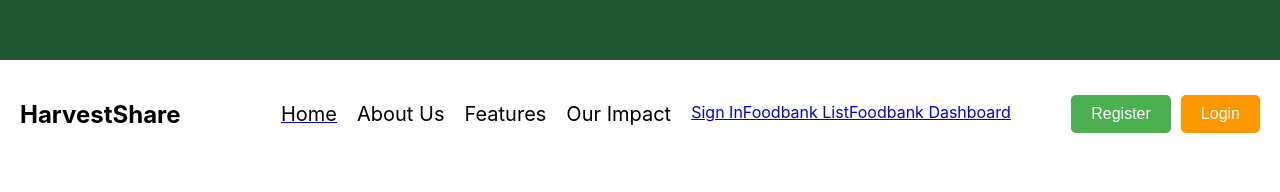
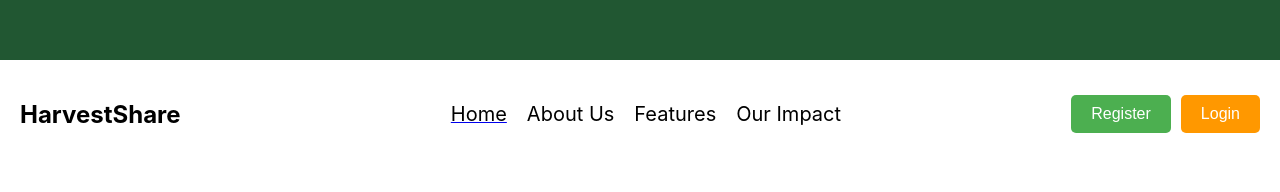
Before and after one commit to Rhoda-NM/harvestapp, a React (Create React App) app in the folder client/: page / in a window 1280 px wide. Shown: the top 192 px of the page. Built offline with nearby package versions, Linux system fonts and the light colour scheme.

Commit message:
updating use context

```diff
--- a/client/src/components/Login.js
+++ b/client/src/components/Login.js
@@ -1,5 +1,6 @@
 import React, { useState } from 'react';
 import { useNavigate } from 'react-router-dom'; // Import useNavigate for navigation
+import { useAuth } from './AuthContext';
 import styled from 'styled-components'
 import Navbar from './Navbar';
 import Footer from './Footer';
@@ -10,6 +11,7 @@
   const [error, setError] = useState('');
   const [message, setMessage] = useState('');
   const navigate = useNavigate(); // Hook for navigation
+  const { setIsLoggedIn } = useAuth();
 
   const handleSubmit = async (event) => {
     event.preventDefault();
@@ -43,6 +45,7 @@
         localStorage.setItem('role', role);
 
         setMessage('Login successful!');
+        setIsLoggedIn(true);
         setError(''); // Clear any previous errors
 
         // Redirect based on user role
@@ -50,7 +53,7 @@
           case 'donor':
             navigate('/donor-dashboard');
             break;
-          case 'foodbank':
+          case 'foodBank':
             navigate('/foodbank-dashboard');
             break;
           default:
--- a/client/src/components/Navbar.js
+++ b/client/src/components/Navbar.js
@@ -121,24 +121,13 @@
           <li>
             <NavLink href="#contact">Our Impact</NavLink>
           </li>
-          {isLoggedIn ? (
-            <>
-              <li>
-                <button onClick={handleLogout} className="logout-btn">
-                  Logout
-                </button>{" "}
-                {/* Functional logout button */}
-              </li>
-            </>
-          ) : (
-            <li>
-              <Link to="/signin">Sign In</Link>
-              <Link to="/foodbanklist">Foodbank List</Link>
-              <Link to="/foodbankdashboard">Foodbank Dashboard</Link>
-            </li>
-          )}
+
         </NavLinks>
         <ButtonContainer>
+          {isLoggedIn ? (
+            <Button onClick={handleLogout}>Logout</Button>
+          ): (
+            <>
             <DropdownContainer>
                 <DropdownButton onClick={toggleDropDown}>Register</DropdownButton>
                 <DropdownContent isOpen={isDropdownOpen}>
@@ -146,10 +135,8 @@
                 <DropdownItem to="/bank/register">As Food Bank</DropdownItem>
                 </DropdownContent>
             </DropdownContainer>
-          {isLoggedIn ? (
-            <Button onClick={handleLogout}>Logout</Button>
-          ): (
             <Link to="/login"><Button>Login</Button></Link>
+            </>
           )}
 
         </ButtonContainer>
--- a/client/src/pages/FoodbankDashboard.js.js
+++ b/client/src/pages/FoodbankDashboard.js.js
@@ -1,12 +1,18 @@
 import React, { useEffect, useState } from "react";
 import FoodBankList from "../components/FoodBankList";
 import Donors from "../components/Donors";
+import Footer from "../components/Footer";
+import Navbar from "../components/Navbar";
 
 function FoodBankDashboard() {
   return (
+    <>
+    <Navbar />
     <div>
       <Donors />
     </div>
+    <Footer />
+    </>
   );
 }
 
```
Also changed, not shown: 1 other file (tests, documents, lock files or other folders).
